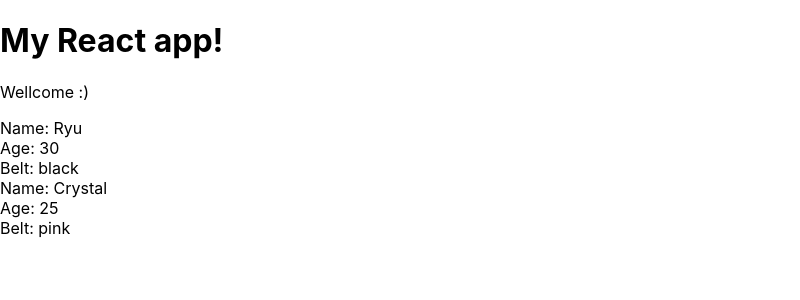
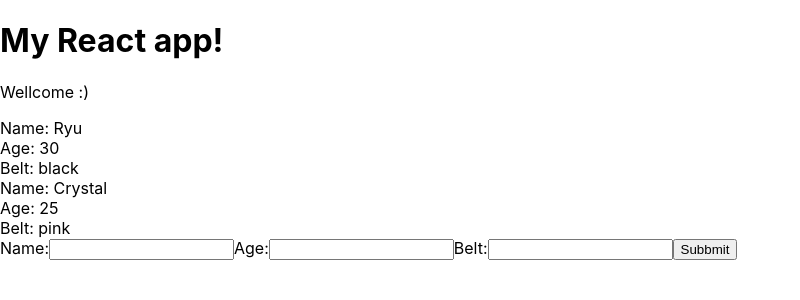
Before and after one commit to murashko/ReactJS, a React (Create React App) app in the folder React-Redux/myapp/: page / in a window 1280 px wide. Shown: the top 300 px of the page, without its empty margins (0-800 px from the left). Built offline with nearby package versions, Linux system fonts and the light colour scheme.

Commit message:
lesson 17

```diff
--- /dev/null
+++ b/React-Redux/myapp/src/AddNinja.js
@@ -0,0 +1,38 @@
+import React, {Component} from 'react';
+
+class AddNinja extends Component {
+	state = {
+		name: null,
+		age: null,
+		belt: null
+	}
+
+	handleChange = (e) => {
+		this.setState({
+			[e.target.id]: e.target.value
+		});
+	}
+
+	handleSubmit = (e) => {
+		e.preventDefault();
+		console.log(this.state);
+	}
+
+	render() {
+		return (
+			<div>
+				<form onSubmit={ this.handleSubmit }>
+					<label htmlFor="name">Name:</label>
+					<input type="text" id="name" onChange={ this.handleChange }/>
+					<label htmlFor="age">Age:</label>
+					<input type="text" id="age" onChange={ this.handleChange }/>
+					<label htmlFor="belt">Belt:</label>
+					<input type="text" id="belt" onChange={ this.handleChange }/>
+					<button>Subbmit</button>
+				</form>
+			</div>
+		);
+	}
+}
+
+export default AddNinja;
--- a/React-Redux/myapp/src/App.js
+++ b/React-Redux/myapp/src/App.js
@@ -1,5 +1,6 @@
 import React from 'react';
-import Ninjas from './ninjas';
+import Ninjas from './Ninjas';
+import AddNinja from './AddNinja';
 
 class App extends React.Component {
 	state = {
@@ -15,6 +16,7 @@
 				<h1>My React app!</h1>
 				<p>Wellcome :)</p>
 				<Ninjas ninjas={ this.state.ninjas } />
+				<AddNinja />
 			</div>
 		);
 	}
```
Also changed, not shown: React-Redux/myapp/src/setupTests.js (deleted, +0 -5 lines).
